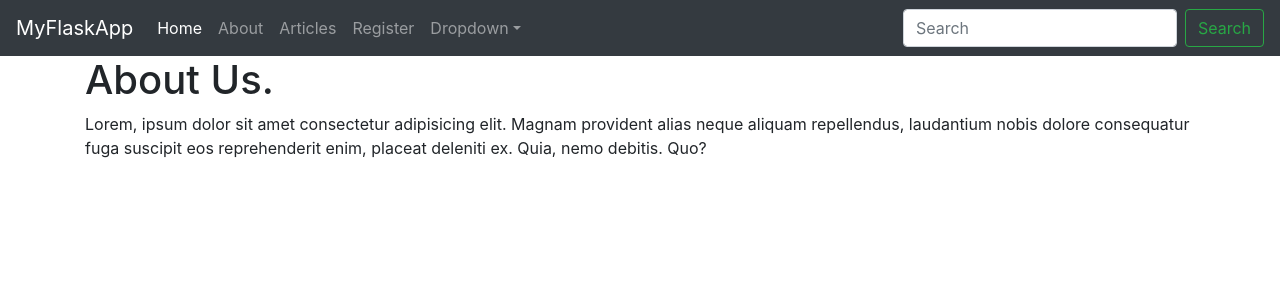
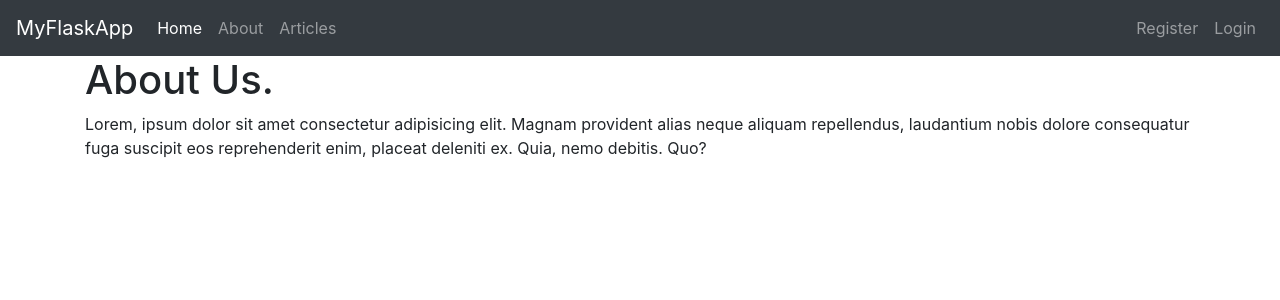
Before and after one commit to AdamPI314/Flask-FF, a Flask app: page /about in a window 1280 px wide. Shown: the top 300 px of the page. Run offline with Flask 2, Linux system fonts and the light colour scheme; some libraries are stand-ins or nearby versions.

Commit message:
login, logout and database

```diff
--- a/app.py
+++ b/app.py
@@ -7,6 +7,7 @@ from data import get_articles
 from flask_mysqldb import MySQL
 from wtforms import Form, StringField, TextAreaField, PasswordField, validators
 from passlib.hash import sha256_crypt
+from functools import wraps
 
 
 app = Flask(__name__)
@@ -99,6 +100,73 @@ def register():
 
     return render_template('register.html', form=form)
 
+# user login
+
+
+@app.route('/login', methods=['GET', 'POST'])
+def login():
+    if request.method == 'POST':
+        # get form fields
+        username = request.form['username']
+        password_candidate = request.form['password']
+
+        # create cursor
+        cur = mysql.connection.cursor()
+
+        # get user by username
+        result = cur.execute(
+            "SELECT * FROM users WHERE username = %s", [username])
+
+        if result > 0:
+            # get stored hash
+            data = cur.fetchone()
+            password = data['password']
+
+            # compare passwords
+            if sha256_crypt.verify(password_candidate, password):
+                app.logger.info('PASSWORD MATCHED')
+                session['logged_in'] = True
+                session['username'] = username
+
+                flash('You are now logged in', 'success')
+                return redirect(url_for('dashboard'))
+            else:
+                error = 'Invalid login'
+                return render_template('login.html', error=error)
+
+        else:
+            error = 'Username not found'
+            return render_template('login.html', error=error)
+
+        cur.close()
+    return render_template('login.html')
+
+
+# check if user logged in
+def is_logged_in(f):
+    @wraps(f)
+    def wrap(*args, **kwargs):
+        if 'logged_in' in session:
+            return f(*args, **kwargs)
+        else:
+            flash('Unauthorized, Please login', 'danger')
+            return redirect(url_for('login'))
+    return wrap
+
+
+@app.route('/logout')
+def logout():
+    session.clear()
+    flash('You are now logged out', 'success')
+    return redirect(url_for('login'))
+
+
+@app.route('/dashboard')
+@is_logged_in
+def dashboard():
+    return render_template('dashboard.html')
+
+
 if __name__ == '__main__':
     app.secret_key = 'secret666'
     app.run(debug=True)
--- /dev/null
+++ b/templates/dashboard.html
@@ -0,0 +1,5 @@
+{% extends 'layout.html' %}
+
+{% block body %}
+    <h1>Dashboard <small>Welcome {{session.username}}</small></h1>
+{% endblock %}
--- a/templates/includes/_messages.html
+++ b/templates/includes/_messages.html
@@ -3,3 +3,11 @@
     <div class="alert alert-{{ category }}">{{ message }}</div>
     {% endfor %}
 {% endif %} {% endwith %}
+
+{% if error %}
+    <div class='alert alert-danger'>{{error}}</div>
+{% endif %}
+
+{% if msg %}
+    <div class='alert alert-success'>{{msg}}</div>
+{% endif %}
--- a/templates/includes/_navbar.html
+++ b/templates/includes/_navbar.html
@@ -16,22 +16,28 @@
             <li class="nav-item">
                 <a class="nav-link " href="/articles">Articles</a>
             </li>
+        </ul>
+
+        <ul class='nav navbar-nav navbar-right'>
+            {% if session.logged_in %}
+            <li class="nav-item">
+                <a class="nav-link " href="/logout">Logout</a>
+            </li>
+            <li class="nav-item">
+                <a class="nav-link " href="/dashboard">Dashboard</a>
+            </li>
+            {% else %}
             <li class="nav-item">
                 <a class="nav-link " href="/register">Register</a>
             </li>
-            <li class="nav-item dropdown">
-                <a class="nav-link dropdown-toggle" href="http://example.com" id="dropdown01" data-toggle="dropdown" aria-haspopup="true"
-                    aria-expanded="false">Dropdown</a>
-                <div class="dropdown-menu" aria-labelledby="dropdown01">
-                    <a class="dropdown-item" href="#">Action</a>
-                    <a class="dropdown-item" href="#">Another action</a>
-                    <a class="dropdown-item" href="#">Something else here</a>
-                </div>
+            <li class="nav-item">
+                <a class="nav-link " href="/login">Login</a>
             </li>
+            {% endif %}
         </ul>
-        <form class="form-inline my-2 my-lg-0">
+        <!-- <form class="form-inline my-2 my-lg-0">
             <input class="form-control mr-sm-2" type="text" placeholder="Search" aria-label="Search">
             <button class="btn btn-outline-success my-2 my-sm-0" type="submit">Search</button>
-        </form>
+        </form> -->
     </div>
 </nav>
```
Also changed, not shown: templates/login.html (added, +18 -0 lines).
